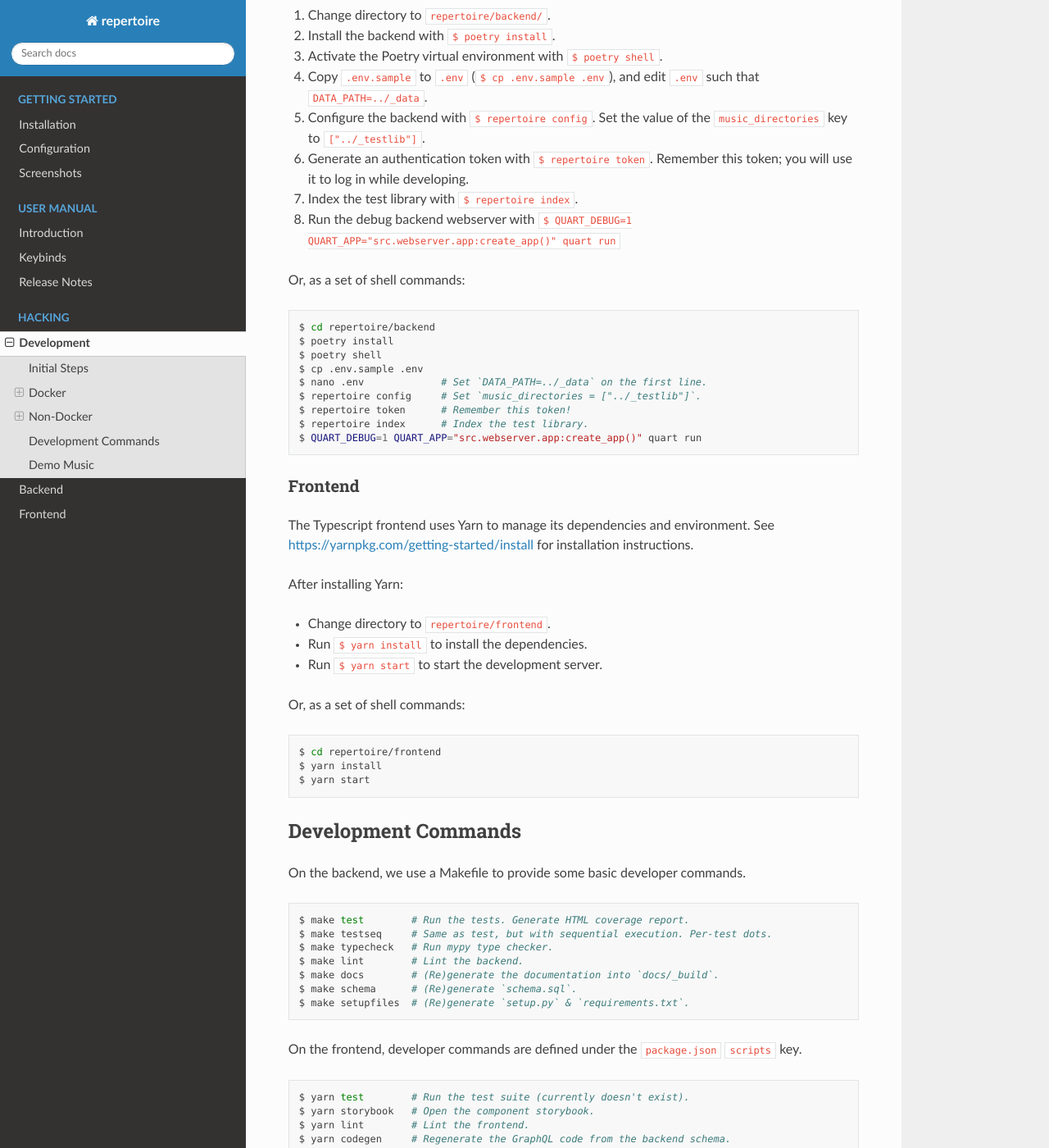
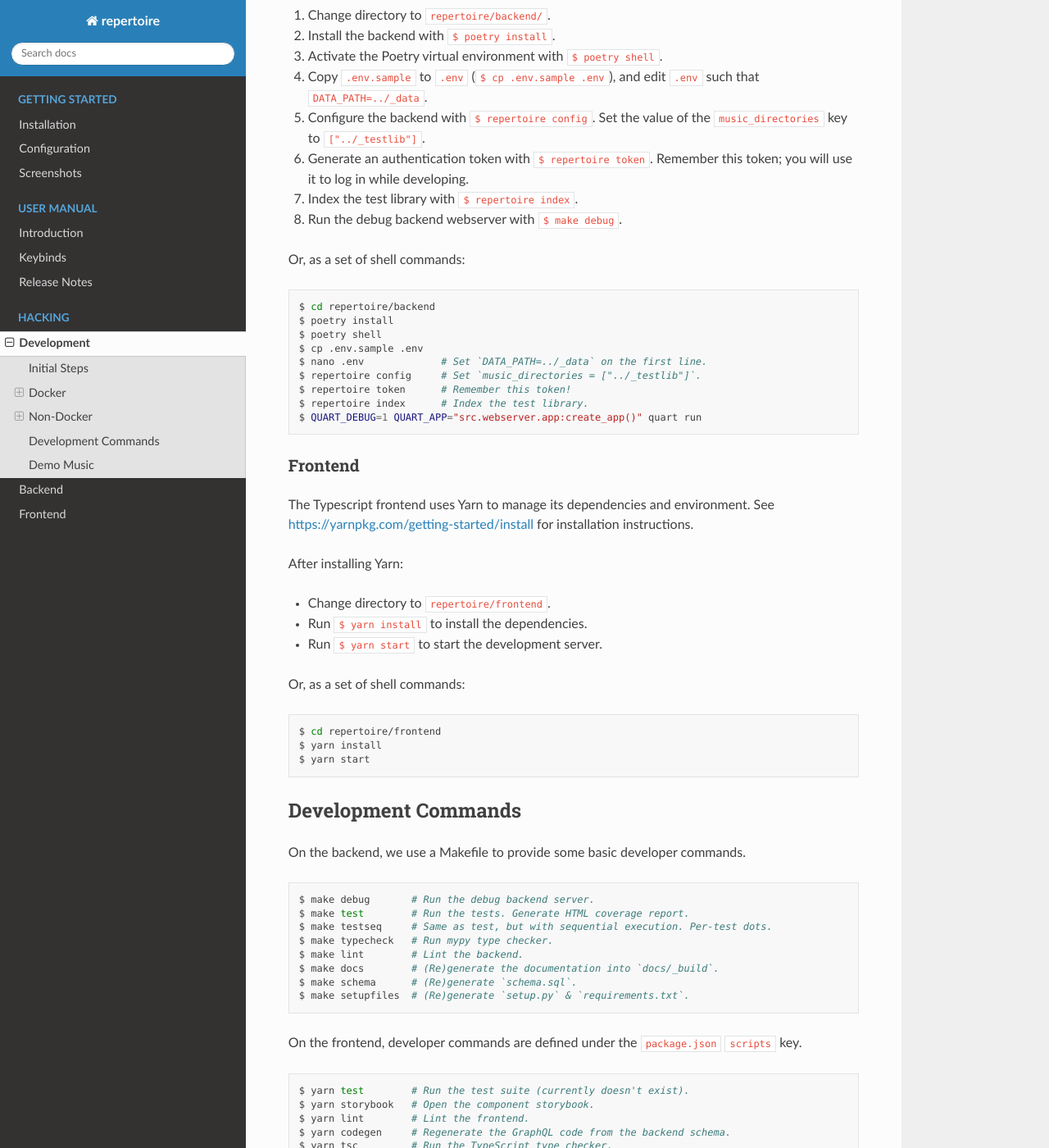
Before and after one commit to azuline/repertoire, a Sphinx documentation site: the page built from docs/hacking/development.rst, in a window 1280 px wide and 1400 px high, scrolled down 2168 px. Shown: the whole window at 82% size. Built offline with Sphinx 7.4.7 and the Read the Docs theme 2.0.0, drawn with Linux system fonts in a browser that asks for light colours; pages that are not in the unit, such as notebooks, are missing from menus.

```diff
--- a/docs/hacking/development.rst
+++ b/docs/hacking/development.rst
@@ -109,8 +109,7 @@ After installing Poetry:
 #. Generate an authentication token with ``$ repertoire token``. Remember this
    token; you will use it to log in while developing.
 #. Index the test library with ``$ repertoire index``.
-#. Run the debug backend webserver with
-   ``$ QUART_DEBUG=1 QUART_APP="src.webserver.app:create_app()" quart run``
+#. Run the debug backend webserver with ``$ make debug``.
 
 Or, as a set of shell commands:
 
@@ -157,6 +156,7 @@ On the backend, we use a Makefile to provide some basic developer commands.
 
 .. code-block:: sh
 
+   $ make debug       # Run the debug backend server.
    $ make test        # Run the tests. Generate HTML coverage report.
    $ make testseq     # Same as test, but with sequential execution. Per-test dots.
    $ make typecheck   # Run mypy type checker.
```
Also changed, not shown: .github/src/backend.yml, .github/src/frontend.yml, 9 other files.
